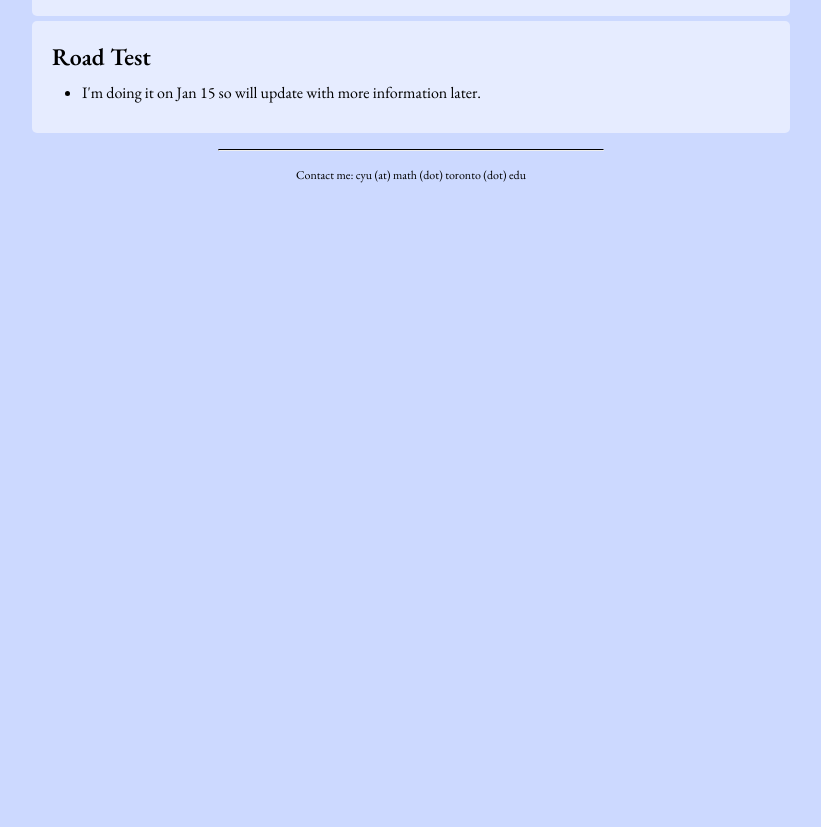
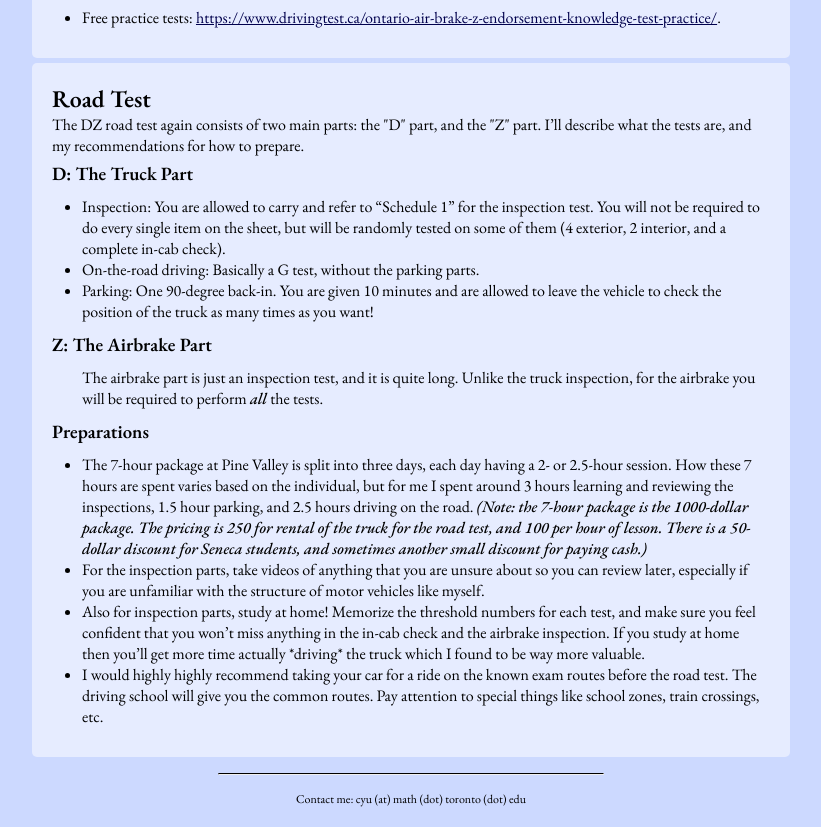
Before and after one commit to csjyu/csjyu.github.io, a plain HTML site: page dz.html in a window 1280 px wide. Shown: the part 1109-1936 px from the top of the page, without its empty margins (229-1050 px from the left). Before the commit the page ends 1312 px from the top, so only its background shows below. Drawn offline with nearby package versions, Linux system fonts and the light colour scheme.

Commit message:
finished updating the road test portion

```diff
--- a/dz.html
+++ b/dz.html
@@ -39,7 +39,8 @@
     <!-- knowledge -->
     <section class="box">
     <h2>Knowledge Test</h2>
-    Both the D license and the Z airbrake endorsement require you to pass a multiple choice knowledge test first before you can begin practical lessons. You just show up to any DriveTest centre to take the knowledge test without booking anything! The wait times might be long so plan accordingly. Make sure to have a doctor fill out this <a href="https://nebula.wsimg.com/c698e219f548acec60e3eaef7345506f?AccessKeyId=FDE149271BD09FD17B76&disposition=0&alloworigin=1">medical form</a> for you as you need to bring this to DriveTest in order to take the knowledge tests.
+		<p>Both the D license and the Z airbrake endorsement require you to pass a multiple choice knowledge test first before you can begin practical lessons. You just show up to any DriveTest centre to take the knowledge test without booking anything! The wait times might be long so plan accordingly. Make sure to have a doctor fill out this <a href="https://nebula.wsimg.com/c698e219f548acec60e3eaef7345506f?AccessKeyId=FDE149271BD09FD17B76&disposition=0&alloworigin=1">medical form</a> for you as you need to bring this to DriveTest in order to take the knowledge tests.</p>
+        <p>The combined price of the knowledge tests and the road test is around 130 dollars; 100 for road test, and 23-ish for the knowledge test, but they will charge you for the road test as well when you just show up for the knowledge test.</p>
     <h3>D: The Truck Part</h3>
     <ul>
         <li>Truck handbook: <a href="https://www.ontario.ca/document/official-ministry-transportation-mto-truck-handbook">https://www.ontario.ca/document/official-ministry-transportation-mto-truck-handbook</a><ul>
@@ -74,8 +75,23 @@
     <!-- road test -->
     <section class="box">
     <h2>Road Test</h2>
+    <p>The DZ road test again consists of two main parts: the "D" part, and the "Z" part. I’ll describe what the tests are, and my recommendations for how to prepare.</p>
+    <h3>D: The Truck Part</h3>
+        <ul>
+            <li>Inspection: You are allowed to carry and refer to “Schedule 1” for the inspection test. You will not be required to do every single item on the sheet, but will be randomly tested on some of them (4 exterior, 2 interior, and a complete in-cab check).</li>
+            <li>On-the-road driving: Basically a G test, without the parking parts.</li>
+            <li>Parking: One 90-degree back-in. You are given 10 minutes and are allowed to leave the vehicle to check the position of the truck as many times as you want!</li>
+        </ul>
+
+    <h3>Z: The Airbrake Part</h3>
+        <ul>The airbrake part is just an inspection test, and it is quite long. Unlike the truck inspection, for the airbrake you will be required to perform <i>all</i> the tests.</ul>
+
+    <h3>Preparations</h3>
     <ul>
-        <li>I'm doing it on Jan 15 so will update with more information later.</li>
+        <li>The 7-hour package at Pine Valley is split into three days, each day having a 2- or 2.5-hour session. How these 7 hours are spent varies based on the individual, but for me I spent around 3 hours learning and reviewing the inspections, 1.5 hour parking, and 2.5 hours driving on the road. <i>(Note: the 7-hour package is the 1000-dollar package. The pricing is 250 for rental of the truck for the road test, and 100 per hour of lesson. There is a 50-dollar discount for Seneca students, and sometimes another small discount for paying cash.)</i></li>
+        <li>For the inspection parts, take videos of anything that you are unsure about so you can review later, especially if you are unfamiliar with the structure of motor vehicles like myself.</li>
+        <li>Also for inspection parts, study at home! Memorize the threshold numbers for each test, and make sure you feel confident that you won’t miss anything in the in-cab check and the airbrake inspection. If you study at home then you’ll get more time actually *driving* the truck which I found to be way more valuable.</li>
+        <li>I would highly highly recommend taking your car for a ride on the known exam routes before the road test. The driving school will give you the common routes. Pay attention to special things like school zones, train crossings, etc.</li>
     </ul>
     </section>
 </main>
```
